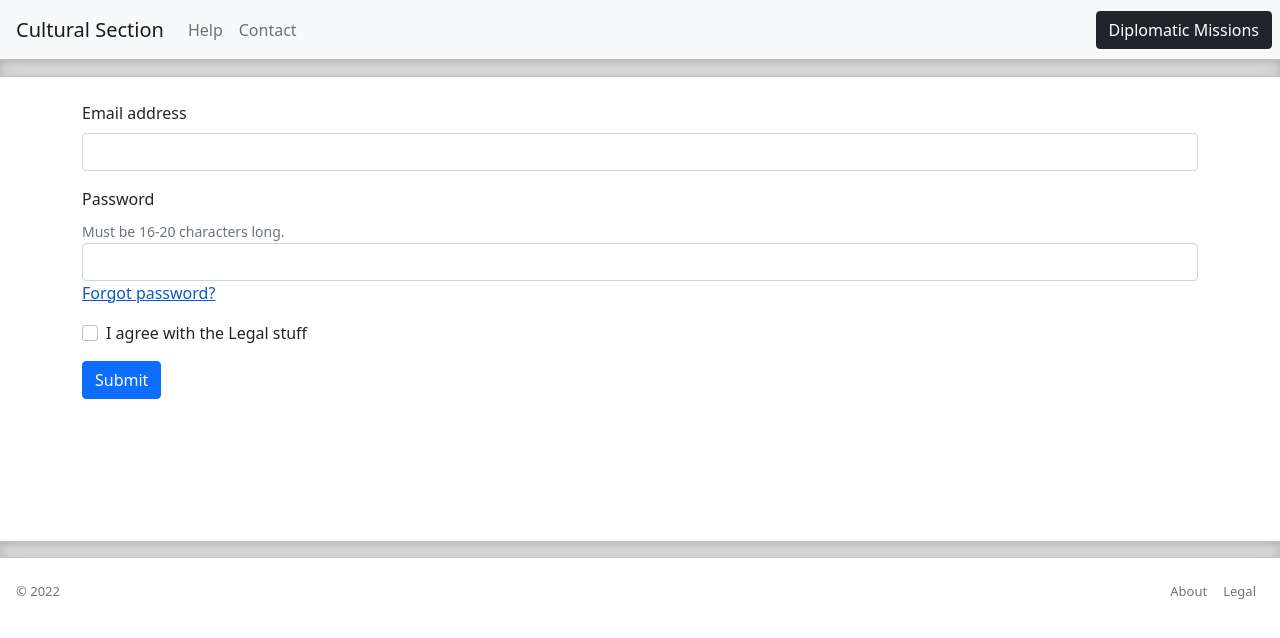
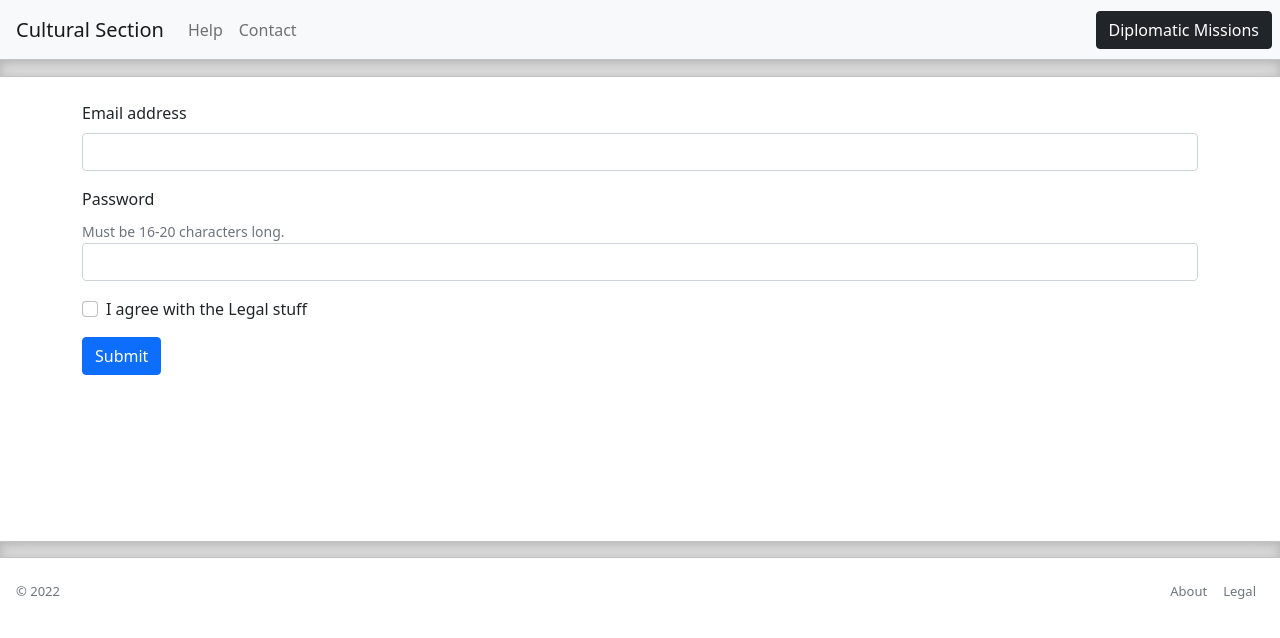
Before and after one commit to aa-ag/culturalsection, a Vue app in the folder client/: page /signup in a window 1280 px wide. Shown: the top 638 px of the page. Built offline with nearby package versions, Linux system fonts and the light colour scheme.

Commit message:
Remove forgot password from signup component

```diff
--- a/client/src/components/Signup.vue
+++ b/client/src/components/Signup.vue
@@ -13,7 +13,6 @@
           </span>
         </div>
         <input type="password" class="form-control" id="exampleInputPassword1">
-        <a href="reset" class="stretched-link">Forgot password?</a>
     </div>
     <div class="mb-3 form-check">
         <input type="checkbox" class="form-check-input" id="exampleCheck1">
```
